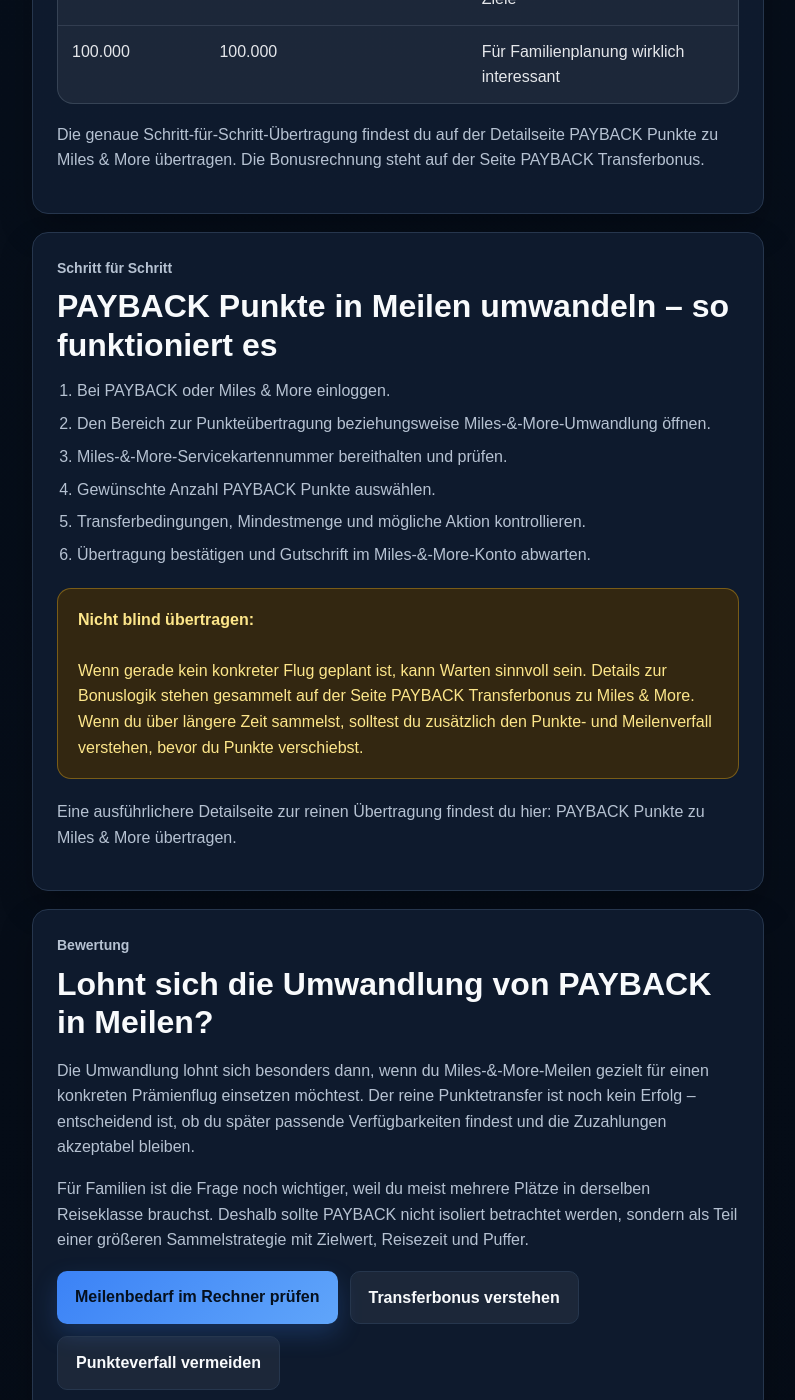
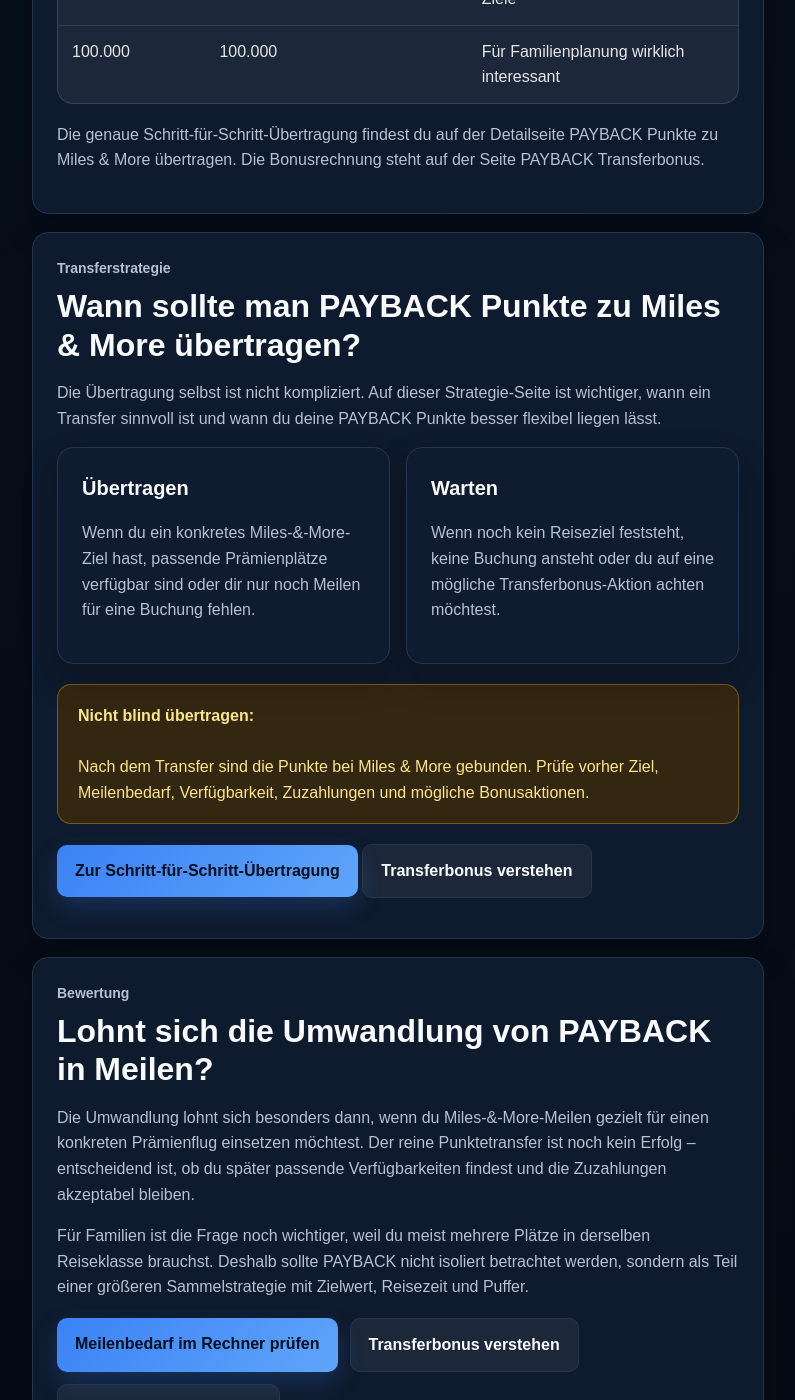
Before and after one commit to Praemienflug-Planer/miles-planer, a Jekyll site: the page built from meilen-sammeln/payback/index.html, in a window 1280 px wide and 1400 px high, scrolled down 6673 px. Shown: the whole window, without its empty margins (68-863 px from the left). Built offline with Jekyll 4.4.1, drawn with Linux system fonts in a browser that asks for light colours.

Commit message:
Replace transfer instructions with strategy routing

```diff
--- a/_includes/payback/anleitung.html
+++ b/_includes/payback/anleitung.html
@@ -1 +1 @@
-<div class="article-card seo-card" id="anleitung"><p class="eyebrow">Schritt für Schritt</p><h2>PAYBACK Punkte in Meilen umwandeln – so funktioniert es</h2><ol class="step-list"><li>Bei PAYBACK oder Miles &amp; More einloggen.</li><li>Den Bereich zur Punkteübertragung beziehungsweise Miles-&amp;-More-Umwandlung öffnen.</li><li>Miles-&amp;-More-Servicekartennummer bereithalten und prüfen.</li><li>Gewünschte Anzahl PAYBACK Punkte auswählen.</li><li>Transferbedingungen, Mindestmenge und mögliche Aktion kontrollieren.</li><li>Übertragung bestätigen und Gutschrift im Miles-&amp;-More-Konto abwarten.</li></ol><div class="warning-box"><strong>Nicht blind übertragen:</strong><br><br>Wenn gerade kein konkreter Flug geplant ist, kann Warten sinnvoll sein. Details zur Bonuslogik stehen gesammelt auf der Seite <a href="/meilen-sammeln/payback-transferbonus/">PAYBACK Transferbonus zu Miles &amp; More</a>. Wenn du über längere Zeit sammelst, solltest du zusätzlich den <a href="/meilen-sammeln/punkte-meilen-verfall-kreditkarten/">Punkte- und Meilenverfall verstehen</a>, bevor du Punkte verschiebst.</div><p>Eine ausführlichere Detailseite zur reinen Übertragung findest du hier: <a href="/meilen-sammeln/payback-punkte-miles-and-more/">PAYBACK Punkte zu Miles &amp; More übertragen</a>.</p></div>
+<div class="article-card seo-card" id="transfer-strategie"><p class="eyebrow">Transferstrategie</p><h2>Wann sollte man PAYBACK Punkte zu Miles &amp; More übertragen?</h2><p>Die Übertragung selbst ist nicht kompliziert. Auf dieser Strategie-Seite ist wichtiger, wann ein Transfer sinnvoll ist und wann du deine PAYBACK Punkte besser flexibel liegen lässt.</p><div class="feature-grid"><div class="feature-card"><h3>Übertragen</h3><p>Wenn du ein konkretes Miles-&amp;-More-Ziel hast, passende Prämienplätze verfügbar sind oder dir nur noch Meilen für eine Buchung fehlen.</p></div><div class="feature-card"><h3>Warten</h3><p>Wenn noch kein Reiseziel feststeht, keine Buchung ansteht oder du auf eine mögliche Transferbonus-Aktion achten möchtest.</p></div></div><div class="warning-box"><strong>Nicht blind übertragen:</strong><br><br>Nach dem Transfer sind die Punkte bei Miles &amp; More gebunden. Prüfe vorher Ziel, Meilenbedarf, Verfügbarkeit, Zuzahlungen und mögliche Bonusaktionen.</div><p><a class="btn btn-primary" href="/meilen-sammeln/payback-punkte-miles-and-more/">Zur Schritt-für-Schritt-Übertragung</a> <a class="btn btn-secondary" href="/meilen-sammeln/payback-transferbonus/">Transferbonus verstehen</a></p></div>
```
